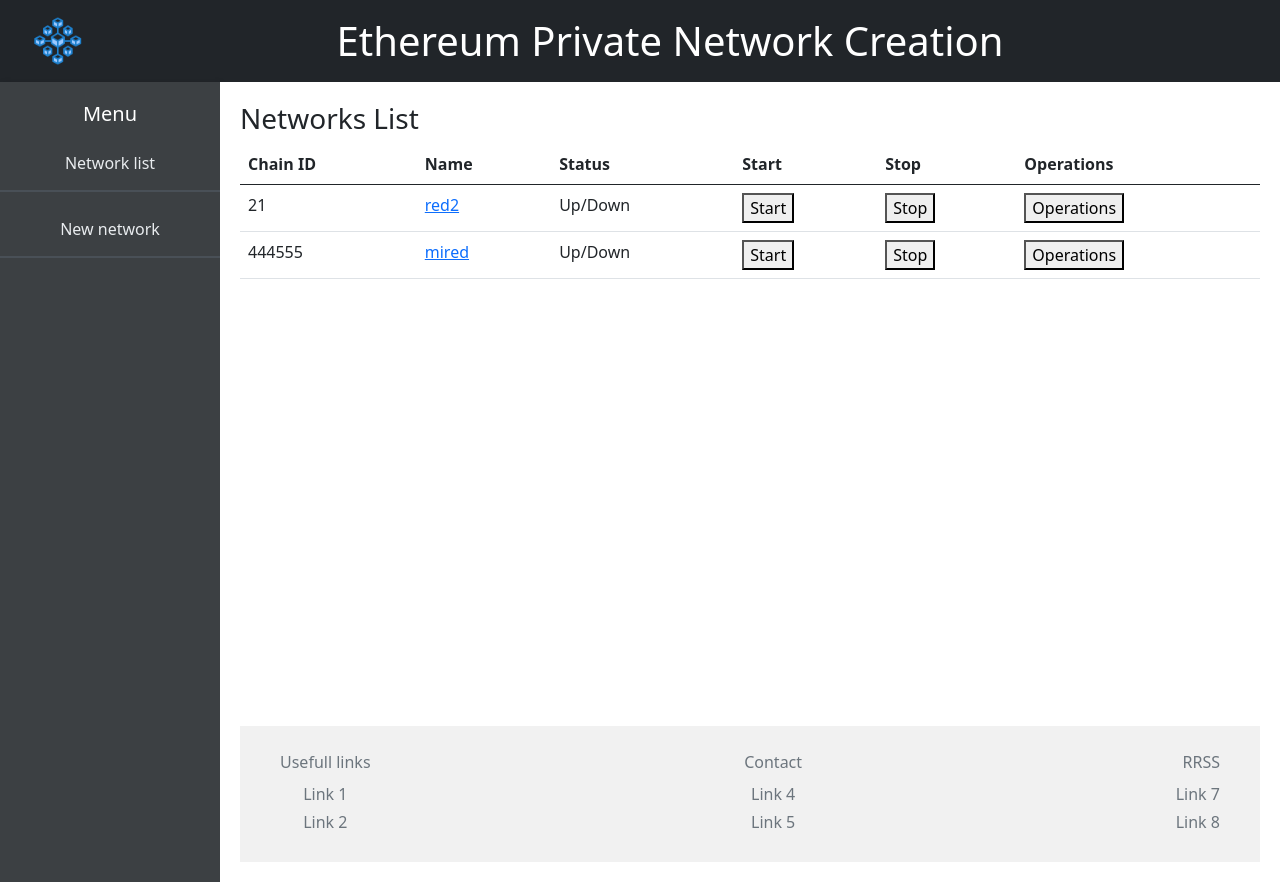
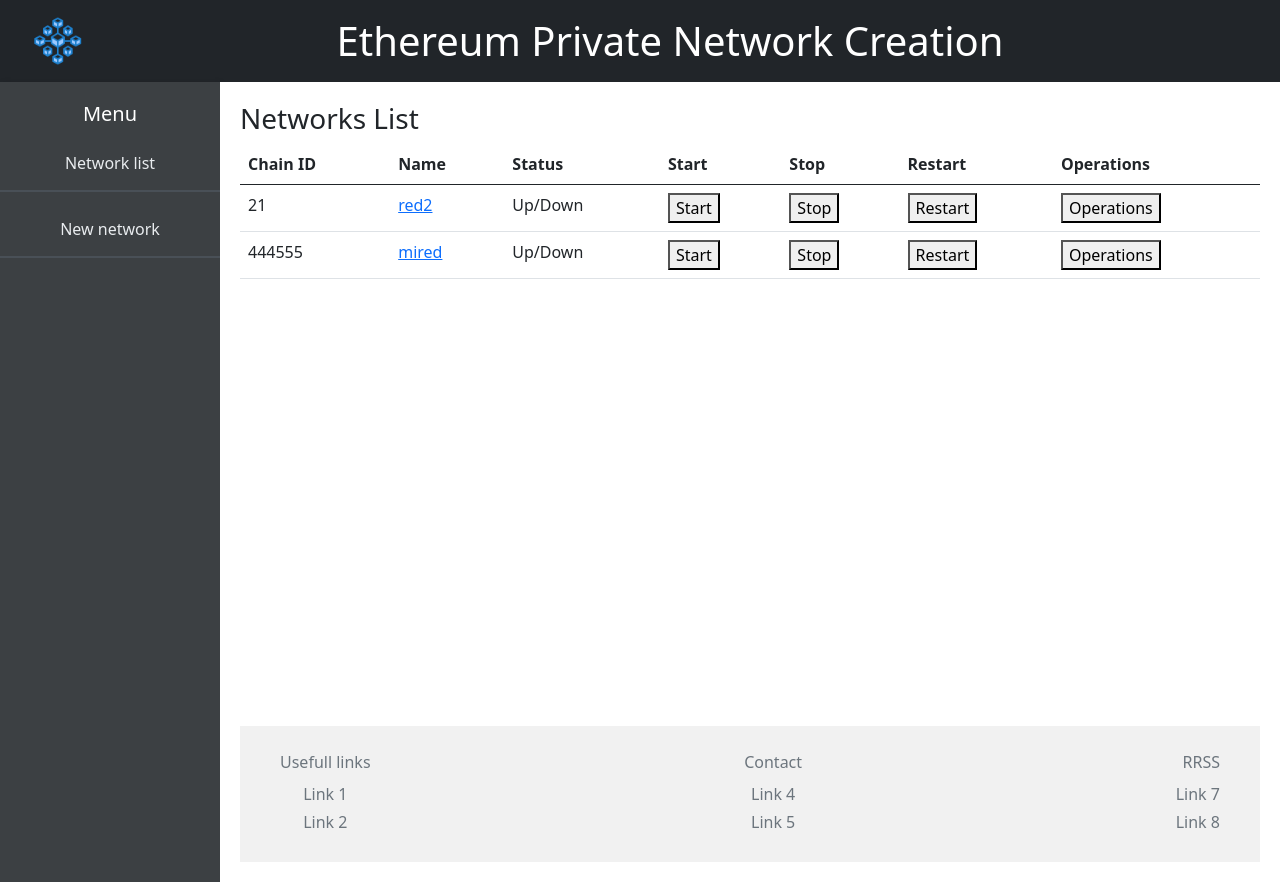
Before and after one commit to codecrypto-academy/pfm-web2.5-oct24-1, a React (Vite) app in the folder frontend/: page /networklist in a window 1280 px wide. Built offline with nearby package versions, Linux system fonts and the light colour scheme.

Commit message:
Added restart button on NetworkList component

```diff
--- a/frontend/src/components/NetworkList.tsx
+++ b/frontend/src/components/NetworkList.tsx
@@ -84,6 +84,7 @@
             <th scope="col">Status</th>
             <th scope="col">Start</th>
             <th scope="col">Stop</th>
+            <th scope="col">Restart</th>
             <th scope="col">Operations</th>
             </tr>
         </thead>
@@ -95,6 +96,7 @@
                             <td> Up/Down</td>
                             <td><button>Start</button></td>
                             <td><button>Stop</button></td>
+                            <td><button>Restart</button></td>
                             <td><button>Operations</button></td>
                         </tr>
             ))}
```
